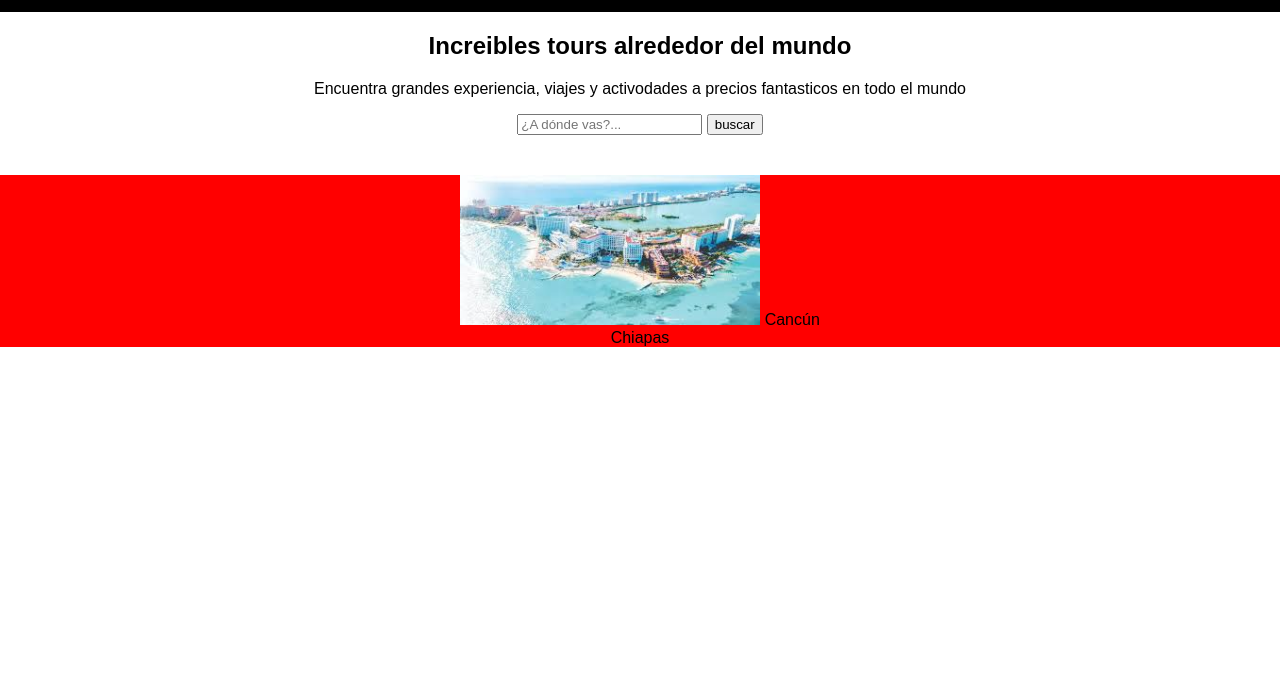
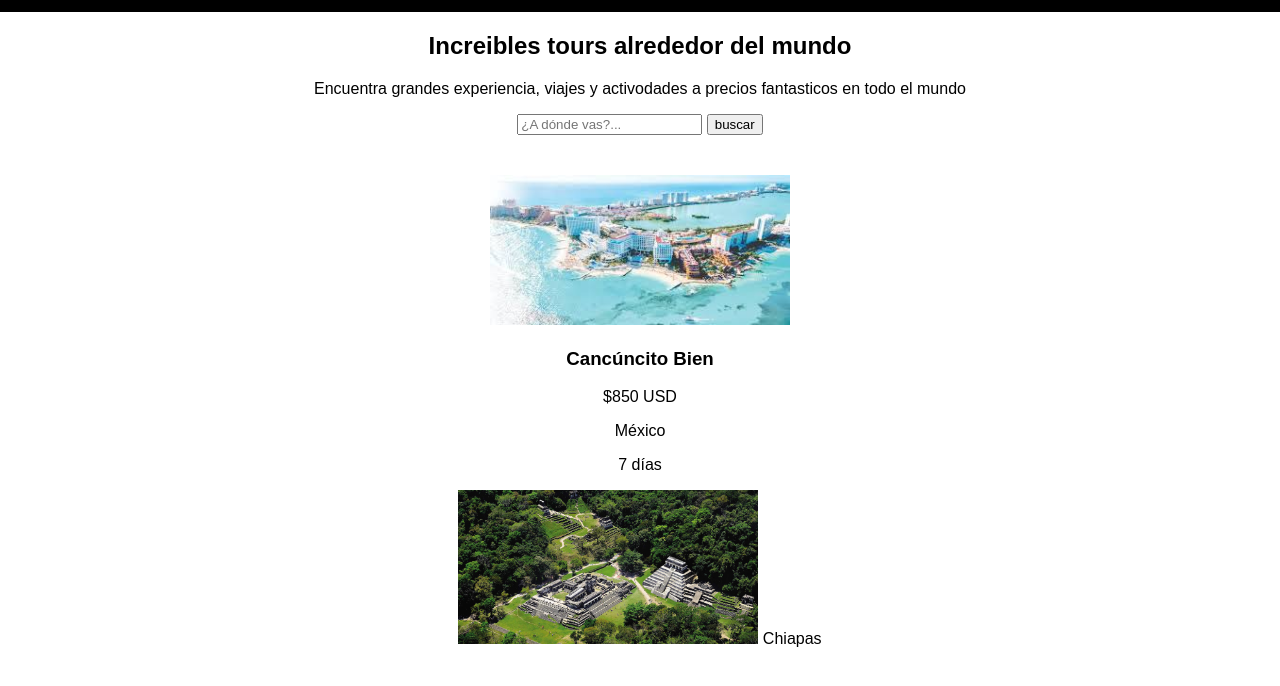
Before and after one commit to jesusodallem192/ejercicio-8, a plain HTML site: page index.html in a window 1280 px wide. Shown: the part 38-724 px from the top of the page. Drawn offline with Linux system fonts and the light colour scheme.

Commit message:
terminado

```diff
--- a/index.css
+++ b/index.css
@@ -30,10 +30,9 @@ section#cover {
 }
 
 section#listado-tours {
-    background-color: red;
 }
 
-section#listado-tours {
+section#listado-tours article {
     text-align: center;
 }
 
--- a/index.html
+++ b/index.html
@@ -32,9 +32,13 @@
     -duración
 -->
         <img src="./img/descarga.jpeg" alt="">
-        Cancún
+        <h3>Cancúncito Bien</h3>
+        <p>$850 USD</p>
+        <p>México</p>
+        <p>7 días</p>
     </article>
     <article>
+        <img src="./img/actividades-principales_chiapas_palenque_explora-las-ruinas-de-palenque_01.jpg" alt="">
         Chiapas
     </article>
 
```
Also changed, not shown: 1 other file.
